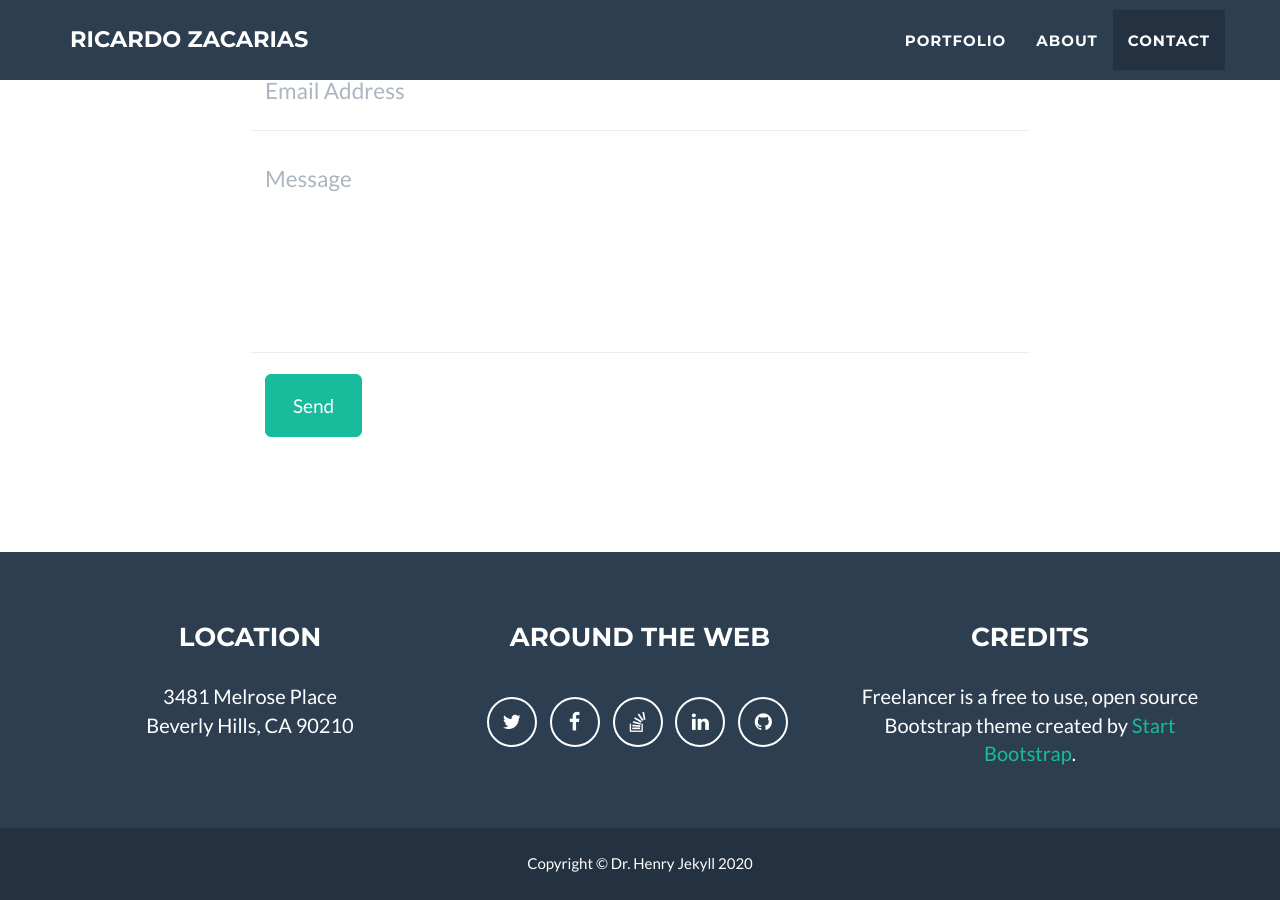
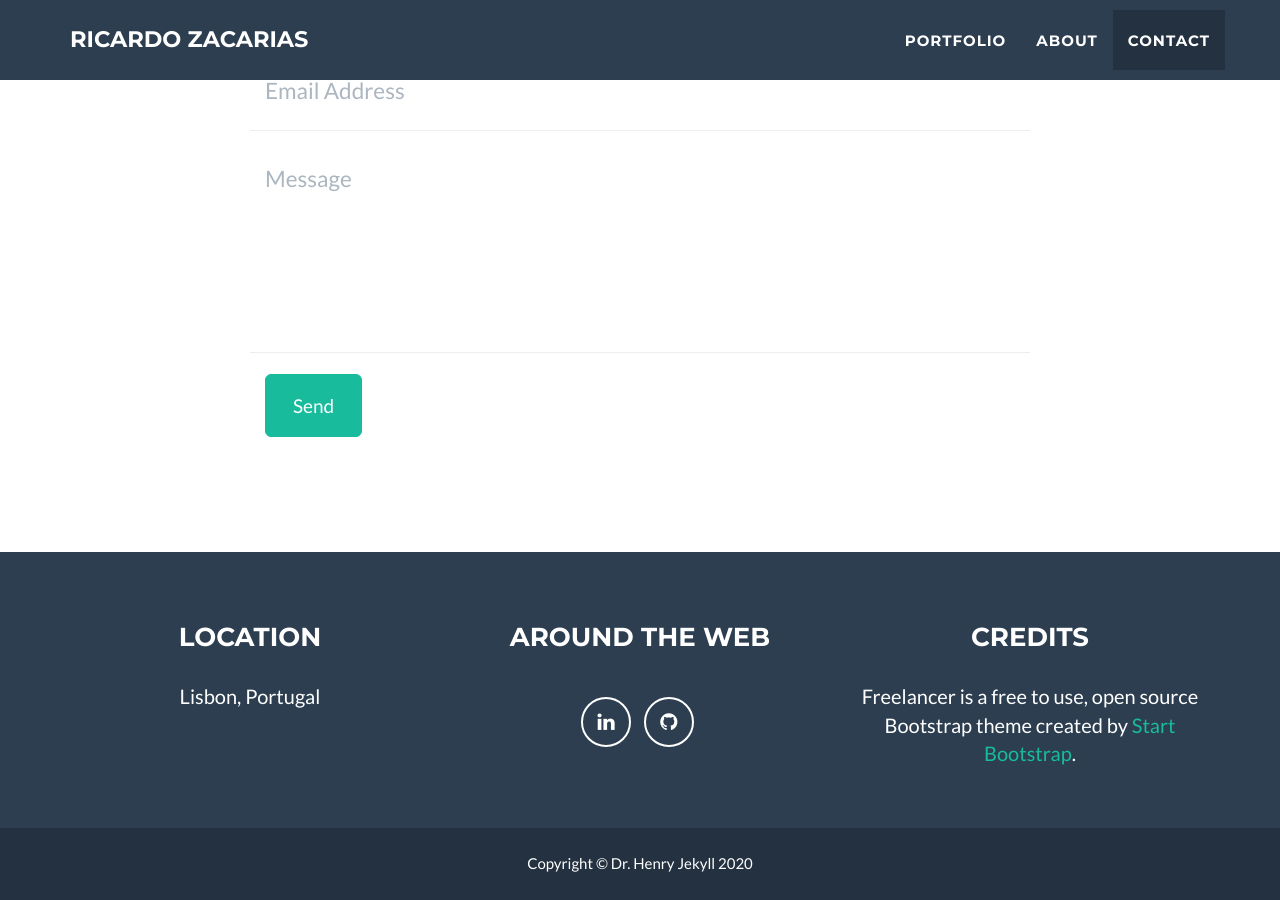
Before and after one commit to ricardozacarias/ricardozacarias.github.io, a Jekyll site: the page built from _posts/2014-07-18-project-1.markdown, in a window 1280 px wide and 900 px high, scrolled down 2384 px. Built offline with Jekyll 4.4.1, drawn with Linux system fonts in a browser that asks for light colours.

Commit message:
Update _config.yml

```diff
--- a/_config.yml
+++ b/_config.yml
@@ -39,21 +39,15 @@ footer:
 
 # Social networks usernames (many more available: google-plus, flickr, dribbble, pinterest, instagram, tumblr, linkedin, etc.)
 social:
-  - title: twitter
-    url: http://twitter.com/jekyllrb
-  - title: facebook
-    url:
-  - title: stack-overflow
-    url: http://stackoverflow.com/questions/tagged/jekyll
+
   - title: linkedin
     url: https://www.linkedin.com/in/ricardo-zacarias/
   - title: github
-    url: http://github.com/jekyll
+    url: https://github.com/ricardozacarias
 
 # Postal address (add as many lines as necessary)
 address:
-  - line: 3481 Melrose Place
-  - line: Beverly Hills, CA 90210
+  - line: Lisbon, Portugal
 
 # Credits content
 credits: 'Freelancer is a free to use, open source Bootstrap theme created by <a href="http://startbootstrap.com">Start Bootstrap</a>.'
```
